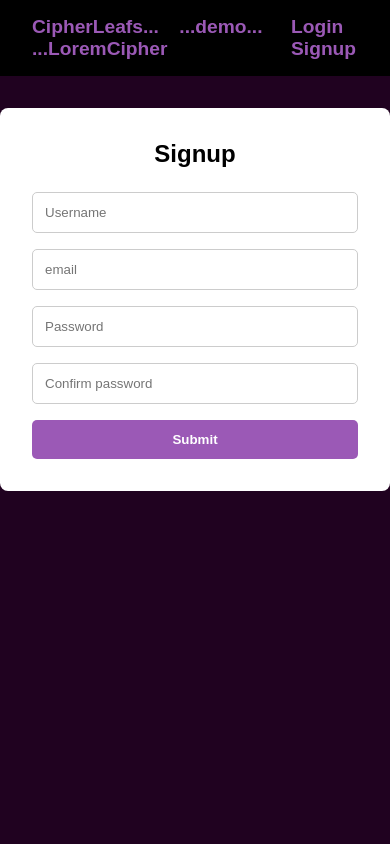
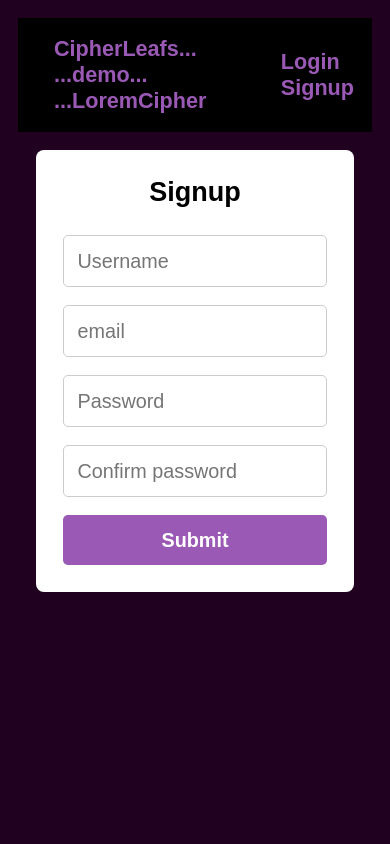
Before and after one commit to janiejestemja/cipherleaf, a Flask app: page /signup in a window 390 px wide. Run offline with Flask 3, Linux system fonts and the light colour scheme.

Commit message:
implemented upscale for smartphones

```diff
--- a/website/static/style.css
+++ b/website/static/style.css
@@ -309,3 +309,39 @@ textarea:hover {
     transition: background-color 1s ease;
     cursor: pointer;
 }
+
+@media (max-width:600px) {
+    html {
+        font-size: 18px;
+    }
+
+    body {
+        padding: 1rem;
+    }
+
+    input,
+    button,
+    textarea {
+        font-size: 1.1rem;
+    }
+
+    .form-wrapper {
+        padding: 1.5rem;
+        margin: 1rem;
+    }
+
+    .modal-content {
+        width: 100%;
+        height: auto;
+        max-height: 90vh;
+        margin: 5vh auto;
+        border-radius: 0;
+    }
+
+    .close-modal-btn {
+        width: 100%;
+        left: 9;
+        bottom: 0;
+        border-radius: 0;
+    }
+}
--- a/website/templates/base.html
+++ b/website/templates/base.html
@@ -2,6 +2,7 @@
 <html lang="en">
 <head>
   <meta charset="UTF-8">
+  <meta name="viewport" content="width=device-width, initial-scale=1">
   <title>{% block title %}Home{% endblock %}</title>
   <link rel="stylesheet" href="{{ url_for('static', filename="style.css") }}">
   <script src="{{url_for('static', filename='funcs.js') }}"></script>
```
